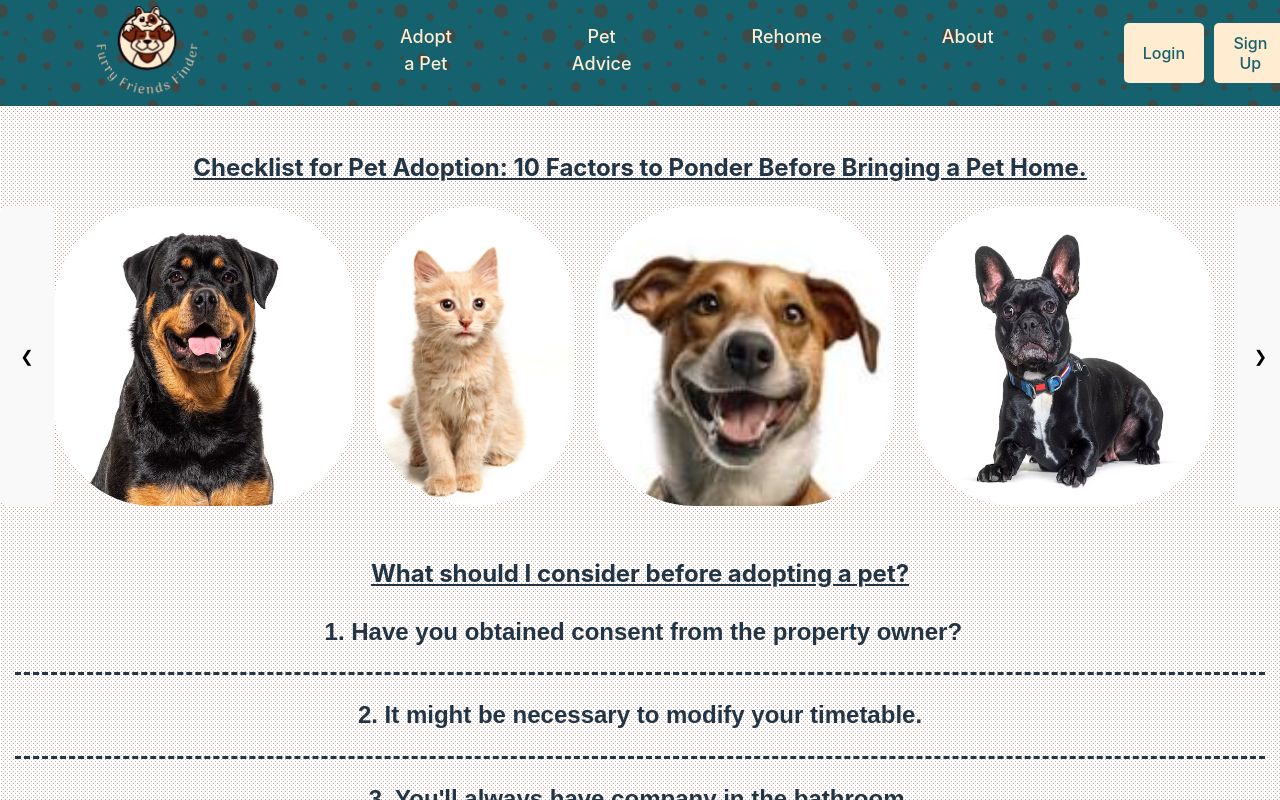
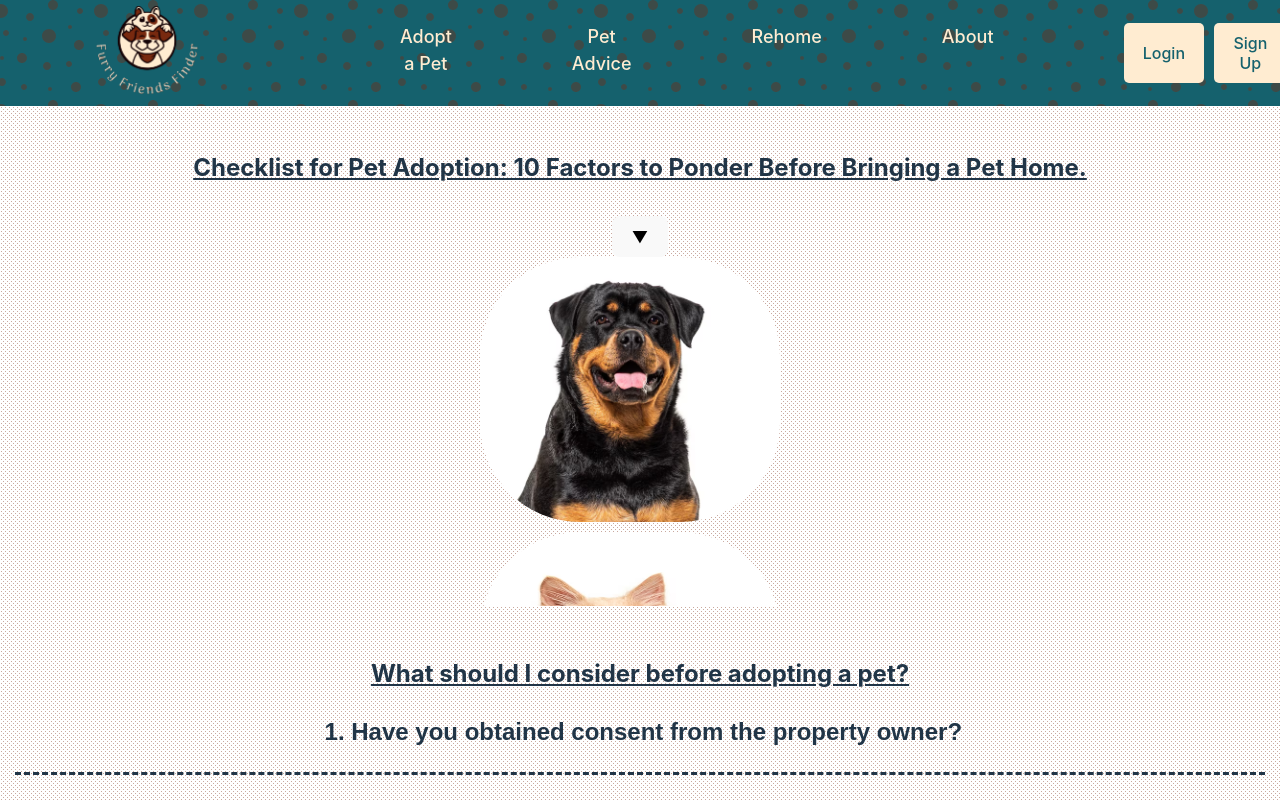
Before and after one commit to MimiBsn/adopt-pet, a React (Vite) app: page /pet-advice in a window 1280 px wide. Shown: the top 800 px of the page. Built offline with nearby package versions, Linux system fonts and the light colour scheme; no server answers.

Commit message:
Refactored the imageSlider for PetAdvice

```diff
--- a/package.json
+++ b/package.json
@@ -13,6 +13,7 @@
     "axios": "^1.6.7",
     "react": "^18.2.0",
     "react-dom": "^18.2.0",
+    "react-image-gallery": "^1.3.0",
     "react-router-dom": "^6.22.3"
   },
   "devDependencies": {
--- a/src/components/PetAdvice.jsx
+++ b/src/components/PetAdvice.jsx
@@ -1,3 +1,4 @@
+
 import React, { useState } from 'react'
 import { Link } from 'react-router-dom';
 import logo from "../assets/dog.avif";
@@ -66,12 +67,12 @@ export const PetAdvice = () => {
 
 
     <div class="image-container">
-            <button class="prev" onclick={handleSliderPrev}>❮</button>
+            <button class="prev" onclick={handleSliderPrev}>▼</button>
             <img src={logo} alt="logo" width={300} height={300} className='image'/>
             <img src={image} alt="image" width={300} height={300} className='image' />
             <img src={picture} alt="picture" width={300} height={300} className='image' />
             <img src={pics} alt="picture" width={300} height={300} className='image' />
-            <button class="next" onclick={handleSliderNext}>❯</button>
+            <button class="next" onclick={handleSliderNext}>▲</button>
     </div>
 
     <section>
--- a/src/index.css
+++ b/src/index.css
@@ -164,20 +164,49 @@ label {
   text-align: center;
   font-size: 22px;
 }
+
 /* slider starts here */
 .image-container {
   display: flex;
-  overflow-x: hidden; /* Hide overflow content */
-  width: 100%; /* Adjust the width as needed */
+  overflow-x: hidden;
+  width: 100%;
 }
 .image {
-  /* Prevent images from shrinking */
-  width: 300px; /* Adjust the image width as needed */
-  height: 300px; /* Adjust the image height as needed */
-  /* Smooth transition for sliding */
+
+  width: 300px;
+  height: 300px;
+
+}
+
+.image-container {
+  display: flex;
+  flex-direction: column;
+  align-items: center;
+  max-height: 400px;
+  overflow-y: auto;
+  scroll-behavior: smooth;
+}
+
+.image {
+  width: 300px;
+  height: 300px;
+  margin-bottom: 10px;
+}
+
+.prev,
+.next {
+  margin-top: 10px;
+  cursor: pointer;
+}
+
+.prev:hover,
+.next:hover {
+  background-color: lightgray;
 }
 
 
-
+.image-container::-webkit-scrollbar {
+  display: none;
+}
 
 /* slider ends here */
```
Also changed, not shown: 1 other file (tests, documents, lock files or other folders).
